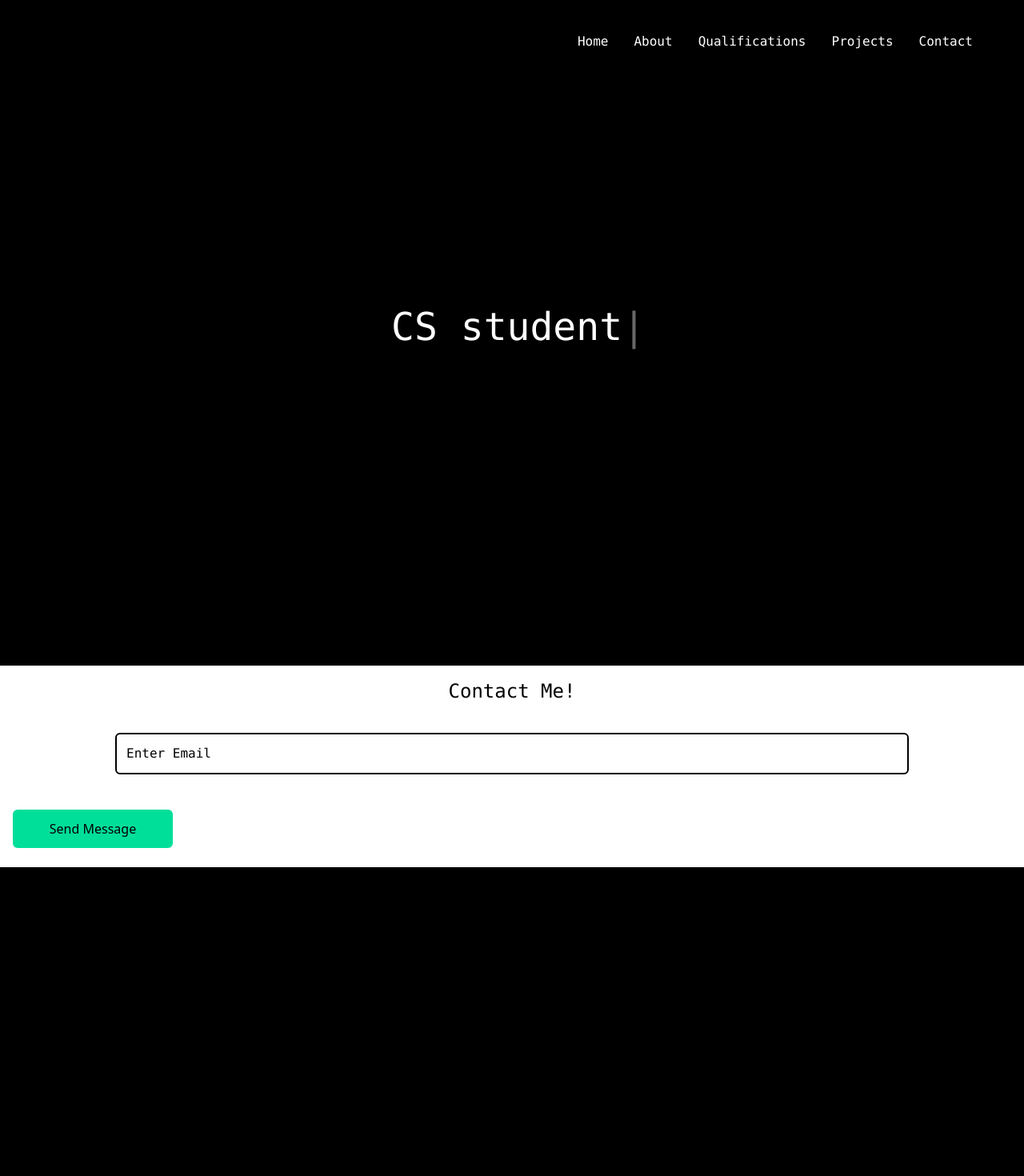
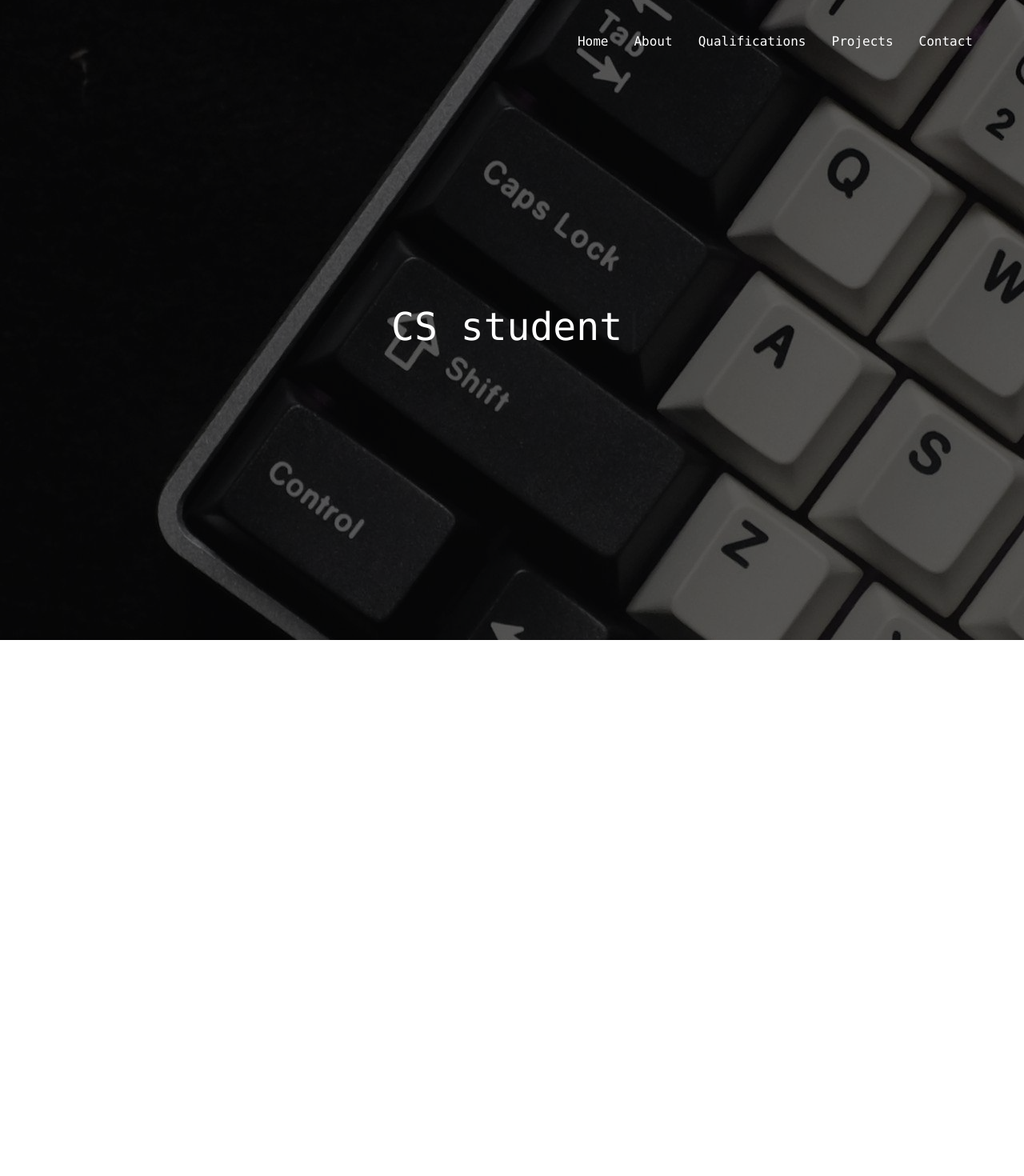
Before and after one commit to NaokiTM/portfolio, a React (Create React App) app: page / in a window 1280 px wide. Shown: the top 1470 px of the page at 80% size. Before the commit the page ends 1108 px from the top, so only its background shows below. Built offline with nearby package versions, Linux system fonts and the light colour scheme.

Commit message:
fixed background image positioning and added dimming effect

```diff
--- a/src/App.jsx
+++ b/src/App.jsx
@@ -10,7 +10,7 @@ function App() {
 
   return (
      <>
-        <div className = "before::bg-image">
+        <div className = "bg-image">
               <Navbar />
               <Hero />
               <Qualifications />
--- a/src/components/Contact.jsx
+++ b/src/components/Contact.jsx
@@ -2,7 +2,7 @@ import React from 'react'
 
 const Contact = () => {
   return (
-    <div className = 'text-black bg-white '>
+    <div className = 'text-black bg-white relative z-10 '>
     <div className = 'p-4 font-mono justify-center flex text-2xl'>Contact Me!</div>
           <div className = ' p-5 flex justify-center'>
             <input
--- a/src/components/Footer.jsx
+++ b/src/components/Footer.jsx
@@ -2,7 +2,7 @@ import React from 'react'
 
 const Footer = () => {
   return (
-    <div>Footer</div>
+    <div className='relative z-10 flex'>Footer</div>
   )
 }
 
--- a/src/components/Hero.jsx
+++ b/src/components/Hero.jsx
@@ -3,7 +3,7 @@ import { ReactTyped } from 'react-typed'
 
 const Hero = () => {
   return (
-    <div className = "text-white">
+    <div className = "text-white relative">
       <div className = 'max-w-[800px] mt-[-96px] w-full h-screen mx-auto text-center flex flex-col justify-center'>
         <div className = 'flex justify-center items-center'>
           <ReactTyped
--- a/src/components/Navbar.jsx
+++ b/src/components/Navbar.jsx
@@ -12,7 +12,7 @@ const Navbar = () => {
   }
 
   return (
-    <div className = 'text-white flex items-center justify-end mx-auto px-6 font-mono'>
+    <div className = 'text-white flex items-center justify-end mx-auto px-6 font-mono relative z-10'>
       {isMobile ? (
         <>
           <div className='w-full p-6 md:hidden' onClick={handleNav}>
@@ -35,7 +35,7 @@ const Navbar = () => {
       ) : (
 
         <>
-          <div className='w-full p-6 md:hidden' onClick={handleNav}>
+          <div className='w-full p-6 md:hidden hover:cursor-pointer' onClick={handleNav}>
             {nav ? <IoMdCloseCircleOutline className = 'p-4' size = {25} />  :  <BiMenuAltLeft className = 'p-4' size = {25} /> }
           </div>
 
--- a/src/components/Projects.jsx
+++ b/src/components/Projects.jsx
@@ -2,7 +2,9 @@ import React from 'react'
 
 const Projects = () => {
   return (
-    <div>Projects</div>
+    <div className='text-white relative'>
+      <div className="text-2xl font-mono flex p-6">Projects:</div>
+    </div>
   )
 }
 
--- a/src/components/Qualifications.jsx
+++ b/src/components/Qualifications.jsx
@@ -2,9 +2,8 @@ import React from 'react'
 
 const Qualifications = () => {
   return (
-    <div className='text-white'>
-
-
+    <div className='text-white relative w-full h-screen'>
+      <div className="text-2xl font-mono p-6">Qualifications:</div>
     </div>
 
   )
--- a/src/index.css
+++ b/src/index.css
@@ -2,21 +2,22 @@
 @tailwind components;
 @tailwind utilities;
 
-body {
+/* body {
+  background-size: cover;
   background-color: black;
-}
+} */
 
 
-.bg-image {
-  content: '';
+.bg-image::before {
+  content:"";
+  background-repeat: no-repeat;
+  background-size: fill;
+  background-position: center;
+  background-image: url("../src/background.jpg");
   position: absolute;
-  top: 0;
-  left: 0;
-  width: 100%;
-  height: 100%;
-  background-image: url('../public/logo512.png');
-  background-size: cover;
-  background-position: center;
-  filter: brightness(10%);
-  z-index: -1; /* Ensure it's behind the content */
+  top:0;
+  left:0;
+  right:0;
+  bottom:0;
+  filter: brightness(40%)
 }
```
Also changed, not shown: src/background.jpg (added). Lines whose indentation alone changed are shown as unchanged.
